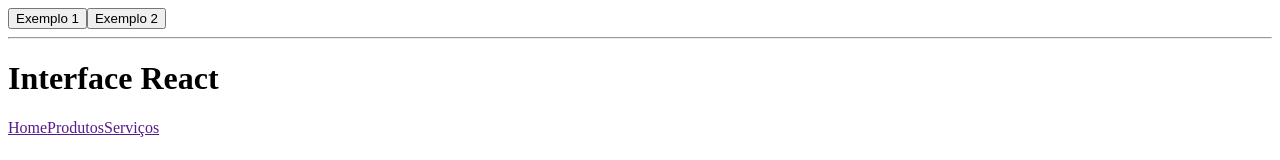
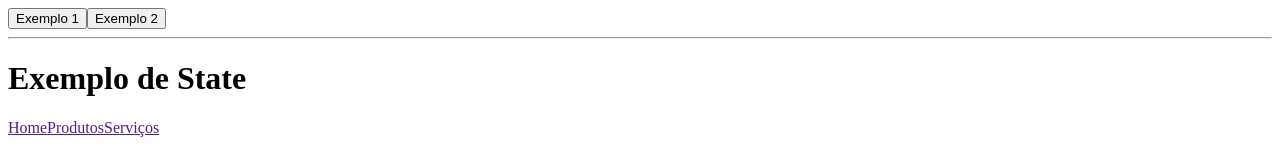
Before and after one commit to IgnacioNeto/meu-app, a React (Create React App) app: page / in a window 1280 px wide. Shown: the top 160 px of the page. Built offline with nearby package versions, Linux system fonts and the light colour scheme.

Commit message:
Update Cabecalho.jsx

```diff
--- a/src/components/layout/Cabecalho.jsx
+++ b/src/components/layout/Cabecalho.jsx
@@ -1,3 +1,4 @@
+import { useState } from "react";
 import Menu from "../Menu";
 
 const Cabecalho = () => {
@@ -5,12 +6,24 @@ const Cabecalho = () => {
     console.log("exemplo2");
   };
 
+  /* Exemplo 1 de gerenciamento de states
+aqui, definimos no useSatate um valor inicial (colocado entre parênteses do useSate)
+além de desestruturar o state em uma variável (titulo) e em uma função (setTitulo)
+que será responsável por atualizar este state/titulo */
+  const [titulo, setTitulo] = useState("Exemplo de State");
+
+  const atualizaTitulo = () => {
+    setTitulo("Opa, o state do titulo foi alterado!");
+  };
+
   return (
     <header>
       <button onClick={() => console.log("exemplo1")}>Exemplo 1</button>
       <button onClick={exemplo2}>Exemplo 2</button>
       <hr />
-      <h1>Interface React</h1>
+
+      {/* Aqui, aplicamos a variável de state chamada titulo */}
+      <h1 onClick={atualizaTitulo}>{titulo}</h1>
       <Menu />
     </header>
   );
```
